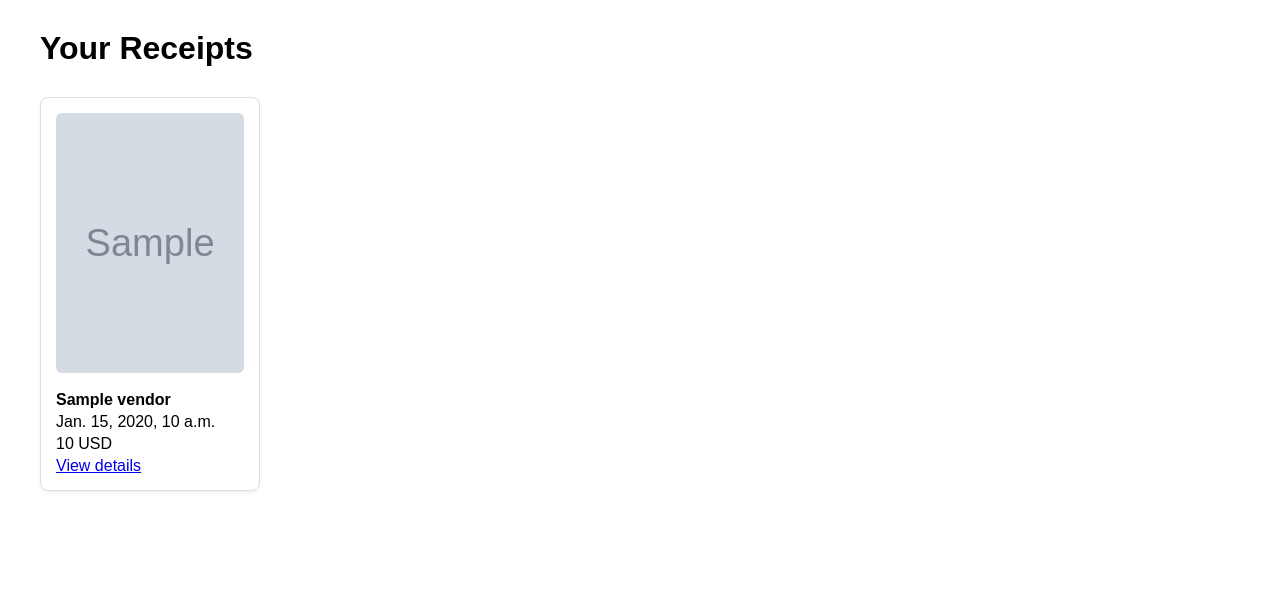
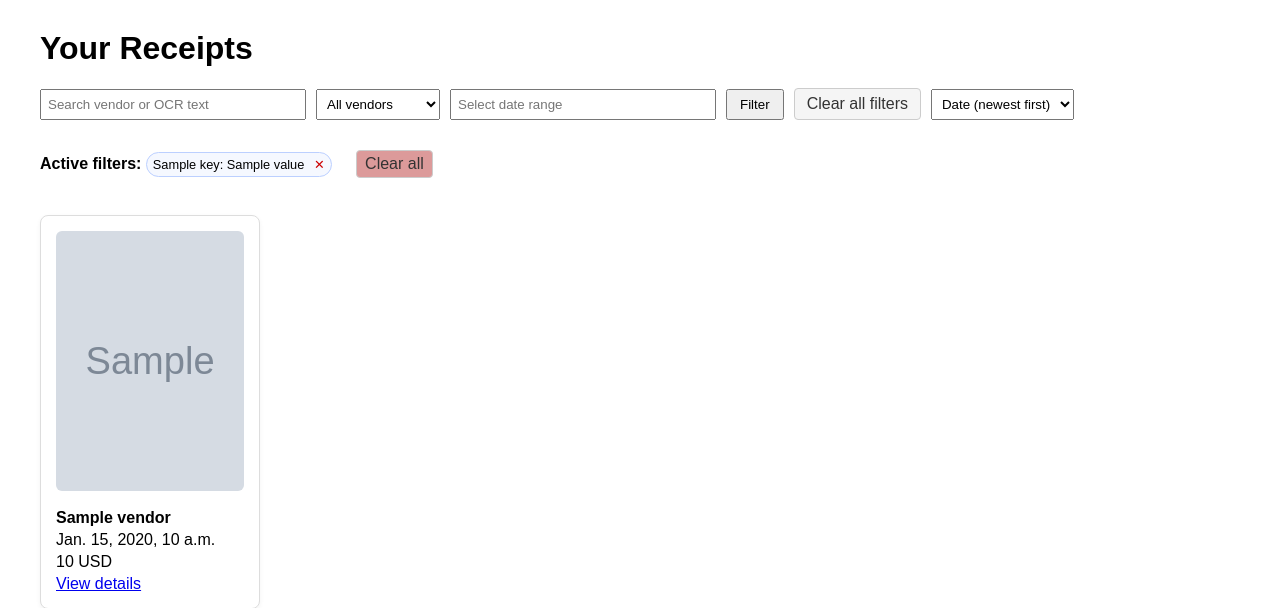
Before and after one commit to Franarf/receipt-tracker, a Django app: template receipt_tracker/templates/receipts_list.html in a window 1280 px wide. Shown: the part 58-666 px from the top of the page. Run offline with Django 3.2, Linux system fonts and the light colour scheme; the template is opened without the code that fills it: most values are stand-ins (such as "Sample title", 1, 10 or a date in 2020); grey boxes marked "Sample" are stand-in pictures; some libraries are stand-ins or nearby versions.

Commit message:
Fixed issue with default placeholders and UI improvs

```diff
--- a/receipt_tracker/templates/base.html
+++ b/receipt_tracker/templates/base.html
@@ -1,6 +1,10 @@
 <!DOCTYPE html>
 <html>
 <head>
+    <link rel="stylesheet" href="https://cdn.jsdelivr.net/npm/litepicker/dist/css/litepicker.css" />
+    <script src="https://cdn.jsdelivr.net/npm/litepicker/dist/litepicker.js"></script>
+
+
     <title>{% block title %}Receipt Tracker{% endblock %}</title>
     <style>
         body { font-family: Arial, sans-serif; margin: 40px; }
@@ -24,5 +28,16 @@
 
 {% block content %}{% endblock %}
 
+
+
+<script> new Litepicker({
+    element: document.getElementById('date_range'),
+    singleMode: false, numberOfMonths: 2,
+    numberOfColumns: 2, format: "YYYY-MM-DD",
+    minDate: "{{ earliest_date }}",
+    maxDate: "{{ latest_date }}",
+    autoApply: true, });
+</script>
+
 </body>
 </html>
--- a/receipt_tracker/templates/receipts_list.html
+++ b/receipt_tracker/templates/receipts_list.html
@@ -3,8 +3,98 @@
 {% block title %}Your Receipts{% endblock %}
 
 {% block content %}
+
 <h1>Your Receipts</h1>
 
+<!----- FORM Section ------>
+<form method="GET"  action="{% url 'receipts-index' %}" style="margin-bottom: 30px; display: flex; gap: 10px; align-items: center; flex-wrap: wrap;">
+
+    <input type="text" name="q" placeholder="Search vendor or OCR text"
+           value="{{ query|default:'' }}" style="padding: 6px; width: 250px;">
+
+    <select name="vendor" style="padding: 6px;">
+        <option value="all">All vendors</option>
+        {% for v in vendors %}
+            <option value="{{ v.id }}" {% if selected_vendor == v.id|stringformat:"s" %}selected{% endif %}>
+                {{ v.name }}
+            </option>
+        {% endfor %}
+    </select>
+<!----- Select dates ------>
+    <input type="text"
+       id="date_range"
+       name="date_range"
+       value="{{ date_range|default:'' }}"
+       placeholder="Select date range"
+       style="padding: 6px; width: 250px;">
+
+    <button type="submit" style="padding: 6px 12px;">Filter</button>
+
+<!----- Reset button ------->
+    <a href="/receipts/" style="
+        padding: 6px 12px;
+        background: #f5f5f5;
+        border: 1px solid #ccc;
+        border-radius: 4px;
+        text-decoration: none;
+        color: #333;">
+    Clear all filters
+    </a>
+
+    <select name="sort" style="padding: 6px;">
+    <option value="date_desc" {% if sort == "date_desc" %}selected{% endif %}>Date (newest first)</option>
+    <option value="date_asc" {% if sort == "date_asc" %}selected{% endif %}>Date (oldest first)</option>
+
+    <option value="total_desc" {% if sort == "total_desc" %}selected{% endif %}>Total (high → low)</option>
+    <option value="total_asc" {% if sort == "total_asc" %}selected{% endif %}>Total (low → high)</option>
+
+    <option value="vendor_asc" {% if sort == "vendor_asc" %}selected{% endif %}>Vendor (A → Z)</option>
+    <option value="vendor_desc" {% if sort == "vendor_desc" %}selected{% endif %}>Vendor (Z → A)</option>
+    </select>
+</form>
+
+
+<!----- Active filters ------->
+{% if active_filters %}
+<div style="margin-bottom: 20px;">
+    <strong>Active filters:</strong>
+
+    {% for key, value in active_filters.items %}
+        <span style="
+            display: inline-block;
+            background:#e8f0fe73;
+            border: 1px solid #bcd0ff;
+            padding: 4px 6px;
+            border-radius: 20px;
+            margin-right: 10px;
+            margin-bottom: 8px;
+            font-size: 0.8rem;
+            ">
+            {{ key|capfirst }}: {{ value }}
+
+            <a href="?{{ remove_urls.key}}"
+               style="margin-left: 6px; color: #c00; text-decoration: none;">
+                ✕
+            </a>
+        </span>
+    {% endfor %}
+
+    <a href="/receipts/" style="
+        display: -webkit-inline-box;
+        padding: 4px 8px;
+        background: #ca6565a6;
+        border: 1px solid #ccc;
+        border-radius: 4px;
+        text-decoration: none;
+        color: #333;
+        margin-left: 10px;
+        ">
+        Clear all
+    </a>
+</div>
+{% endif %}
+
+<!----- GRID to show receipts or otherwise ------->
 <div class="grid">
     {% for receipt in receipts %}
         <div class="card">
@@ -24,7 +114,7 @@
             </div>
         </div>
     {% empty %}
-        <p>No receipts uploaded yet.</p>
+        <p>There seems to be NO receipts uploaded yet.</p>
     {% endfor %}
 </div>
 
```
Also changed, not shown: receipts/models.py (+5 -3 lines), receipts/views.py (+97 -3 lines), receipts/migrations/0002_receipt_upload_date.py (added), receipts/migrations/0003_remove_receipt_upload_date.py (added).
